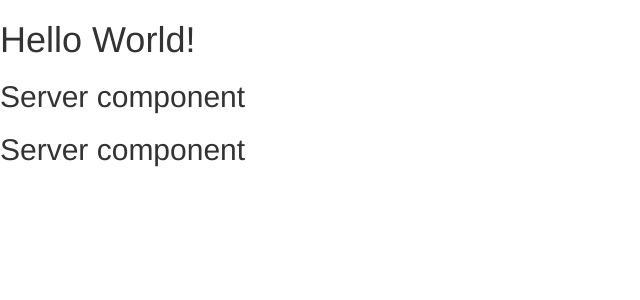
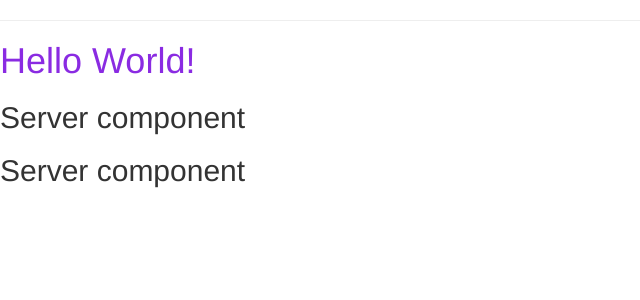
Before and after one commit to shiva-sondakar/angular-projects, an Angular app in the folder project1/: page / in a window 1280 px wide. Shown: the top 300 px of the page, without its empty margins (0-640 px from the left). Built offline with nearby package versions, Linux system fonts and the light colour scheme.

Commit message:
insted of templeteurl  we use inline template and added style

```diff
--- a/project1/src/app/app.component.css
+++ b/project1/src/app/app.component.css
@@ -0,0 +1,3 @@
+h1{
+    color : blueviolet;
+}
--- a/project1/src/app/app.component.html
+++ b/project1/src/app/app.component.html
@@ -1,2 +1,9 @@
+<div class=".container">
+    <div class="row">
+       <div class="col-xs-12">
+        <hr>
 <h1>{{title}}</h1>
 <app-servers></app-servers>
+    </div>
+</div>
+</div>
--- a/project1/src/app/servers/servers.component.ts
+++ b/project1/src/app/servers/servers.component.ts
@@ -2,7 +2,7 @@
 
 @Component({
   selector: 'app-servers',
-  templateUrl: './servers.component.html',
+  template: '<app-server></app-server><app-server></app-server>',
   styleUrls: ['./servers.component.css']
 })
 export class ServersComponent implements OnInit {
```
